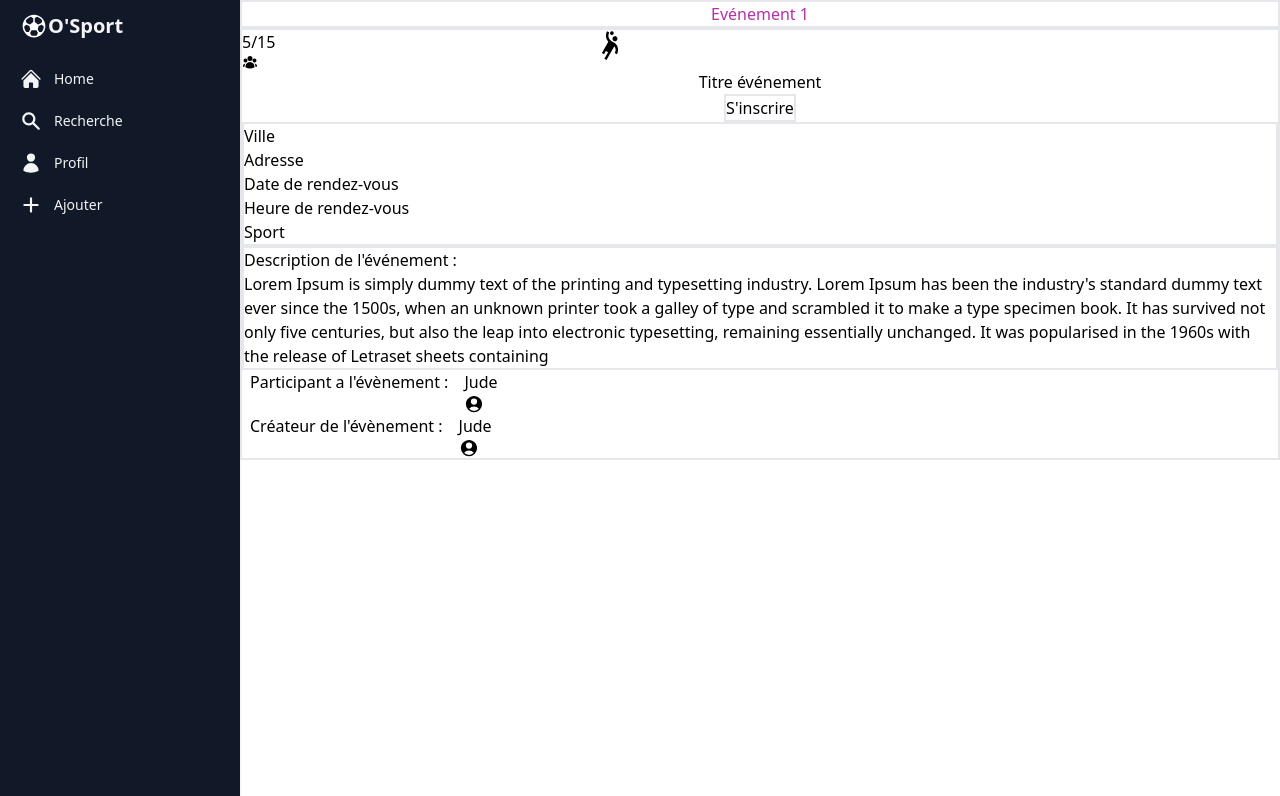
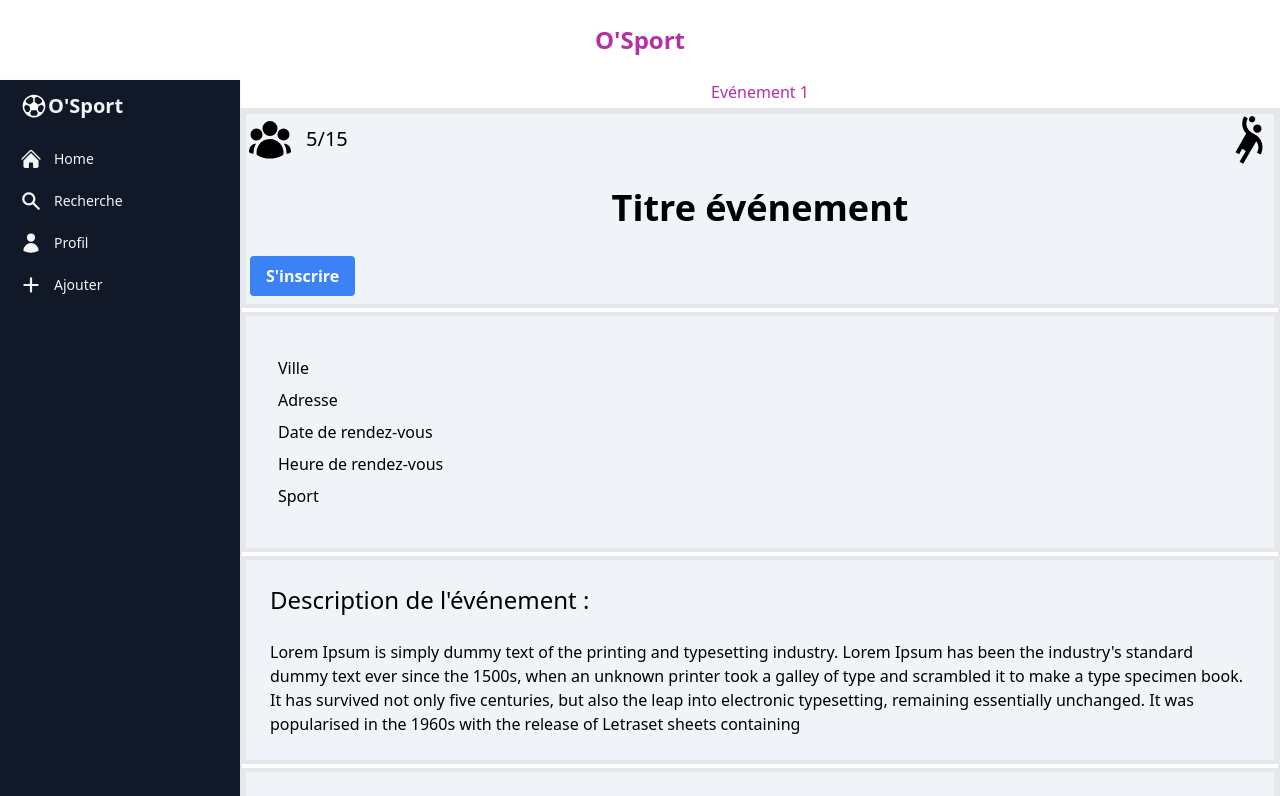
Before and after one commit to RonanKerveno/O-Sport-Frontend, a Next.js app in the folder osport/: page /evenement/1 in a window 1280 px wide. Shown: the top 796 px of the page. Built offline with nearby package versions, Linux system fonts and the light colour scheme; no server answers.

Commit message:
page evenement index.tsx layout

```diff
--- a/osport/src/layouts/Default.tsx
+++ b/osport/src/layouts/Default.tsx
@@ -17,10 +17,10 @@ export default function DefaultLayout({ children }: DefaultLayoutProps) {
   const isMobile = useMediaQuery('(max-width: 768px)');
   return (
     <div className="flex flex-col justify-center">
+      <Header />
       {isMobile ? (
         <div>
-          <Header />
-          <main>{children} </main>
+          <main>{children}</main>
           <NavBar />
         </div>
       ) : (
@@ -29,7 +29,7 @@ export default function DefaultLayout({ children }: DefaultLayoutProps) {
           <main>{children}</main>
         </div>
       )}
-      <div className="flex justify-center">
+      <div className="mt-auto">
         <Footer />
       </div>
       <ToastContainer autoClose={1000} />
--- a/osport/src/pages/evenement/[id]/index.tsx
+++ b/osport/src/pages/evenement/[id]/index.tsx
@@ -17,23 +17,34 @@ export default function Event() {
       <Head>
         <title>Evénement {id} - osport</title>
       </Head>
-      <div className="border-2 text-[#b430a6] text-center"><h1>Evénement {id}</h1></div>
+      <div className=" mb-1 text-[#b430a6] text-center"><h1>Evénement {id}</h1></div>
       <div className="border-2">
-        <div className="flex flex-row space-x-80">
-          <span className="flex flex-col">5/15 <HiUserGroup /></span>
-          <span><MdSportsHandball size={30} /></span>
+        <div className="border-4 mb-1 bg-slate-200 bg-opacity-50">
+          <div className="flex items-center justify-between">
+            <span className="flex items-center">
+              <HiUserGroup className="text-5xl mr-3" />
+              <span className="text-xl">5/15</span>
+            </span>
+            <span className="text-right"><MdSportsHandball size={50} /></span>
+          </div>
+          <div className="text-center text-4xl font-bold p-6">Titre événement</div>
+          <div className="text-left mb-1">
+            <button className="bg-blue-500 hover:bg-blue-700 text-white font-bold py-2 px-4 rounded m-1" type="submit">
+              S'inscrire
+            </button>
+          </div>
         </div>
-        <div className="text-center">Titre événement</div>
-        <div className="text-center"><button className="border-2 bg" type="submit">S'inscrire</button></div>
-        <div className="border-2">
-          <div>Ville</div>
-          <div>Adresse</div>
-          <div>Date de rendez-vous</div>
-          <div>Heure de rendez-vous</div>
-          <div>Sport</div>
+        <div className="border-4 mb-1 p-8 bg-slate-200 bg-opacity-50">
+          <div className="mt-2 mb-2">Ville</div>
+          <div className="mt-2 mb-2">Adresse</div>
+          <div className="mt-2 mb-2">Date de rendez-vous</div>
+          <div className="mt-2 mb-2">Heure de rendez-vous</div>
+          <div className="mt-2 mb-2">Sport</div>
+        </div>
 
-        </div>
-        <div className="border-2">Description de l'événement : <br />
+        <div className="border-4 mb-1 p-6 bg-slate-200 bg-opacity-50">
+          <span className="text-2xl">Description de l'événement :</span> <br />
+          <br />
           Lorem Ipsum is simply dummy text of the printing and
           typesetting industry. Lorem Ipsum has been
           the industry's standard dummy text ever since the 1500s,
@@ -44,13 +55,19 @@ export default function Event() {
           in the 1960s with the release of Letraset sheets containing
         </div>
 
-        <div className="ml-2 flex flex-row space-x-4">
-          <span>Participant a l'évènement :</span>
-          <span className="flex flex-col">Jude <HiUserCircle size={20} /></span>
+        <div className="border-4 mb-1 flex flex-row space-x-4 p-6 bg-slate-200 bg-opacity-50">
+          <span>Participant à l'événement :</span>
+          <span className="flex flex-col items-center">
+            <HiUserCircle size={30} />
+            <span>Jude</span>
+          </span>
         </div>
-        <div className="ml-2 flex flex-row space-x-4">
+        <div className="border-4 flex flex-row space-x-4 p-6 bg-slate-200 bg-opacity-50">
           <span>Créateur de l'évènement :</span>
-          <span className="flex flex-col">Jude <HiUserCircle size={20} /></span>
+          <span className="flex flex-col items-center">
+            <HiUserCircle size={30} />
+            <span>Jude</span>
+          </span>
         </div>
       </div>
     </>
```
